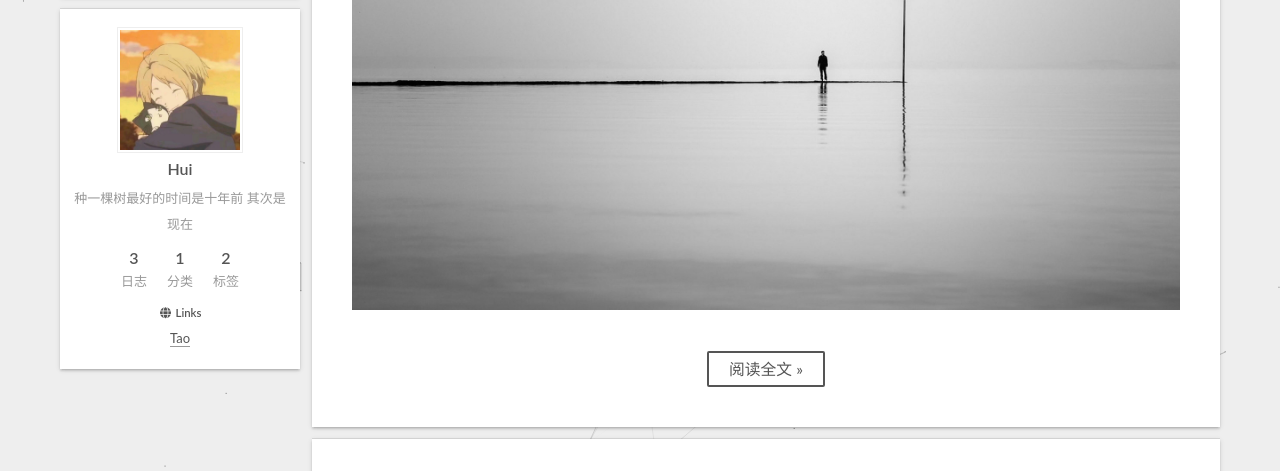
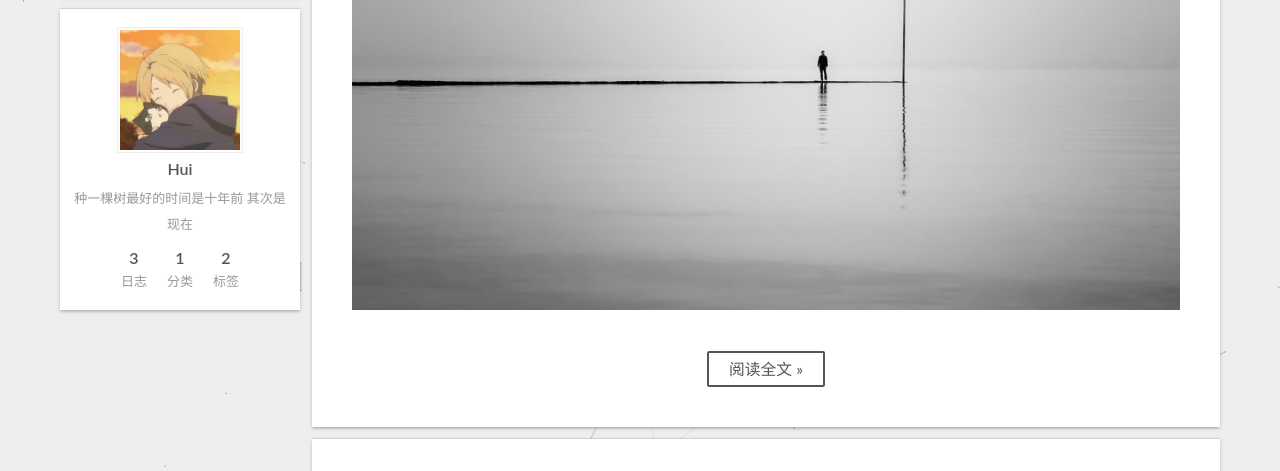
Before and after one commit to ey404/ey404.github.io, a plain HTML site: page index.html in a window 1280 px wide. Shown: the part 329-800 px from the top of the page. Drawn offline with nearby package versions, Linux system fonts and the light colour scheme.

Commit message:
Site updated: 2020-10-06 21:56:53

```diff
--- a/index.html
+++ b/index.html
@@ -249,16 +249,6 @@
 </div>
 
 
-  <div class="links-of-blogroll site-overview-item animated">
-    <div class="links-of-blogroll-title"><i class="fa fa-globe fa-fw"></i>
-      Links
-    </div>
-    <ul class="links-of-blogroll-list">
-        <li class="links-of-blogroll-item">
-          <a href="http://www.ywboy.cn/" title="http:&#x2F;&#x2F;www.ywboy.cn&#x2F;" rel="noopener" target="_blank">Tao</a>
-        </li>
-    </ul>
-  </div>
 
       </section>
     </div>
```
Also changed, not shown: 2020/09/26/php基础/index.html (+0 -10 lines), 2020/09/26/php面向对象/index.html (+0 -10 lines), 2020/10/03/php函数/index.html (+0 -10 lines), About/index.html (+0 -10 lines), archives/2020/09/index.html (+0 -10 lines), archives/2020/10/index.html (+0 -10 lines), archives/2020/index.html (+0 -10 lines), archives/index.html (+0 -10 lines), categories/index.html (+0 -10 lines), categories/编程语言/index.html (+0 -10 lines), tags/PHP-函数/index.html (+0 -10 lines), tags/PHP/index.html (+0 -10 lines), tags/index.html (+0 -10 lines).
